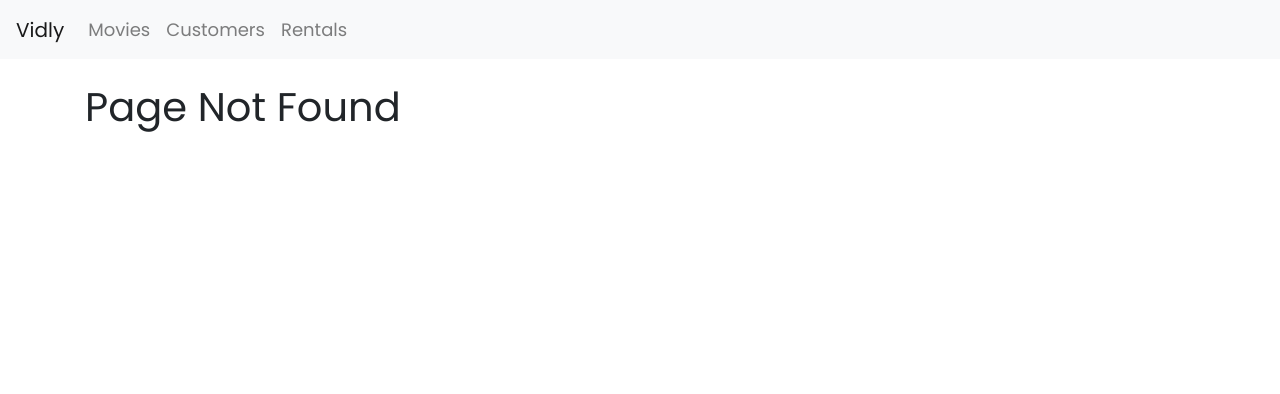
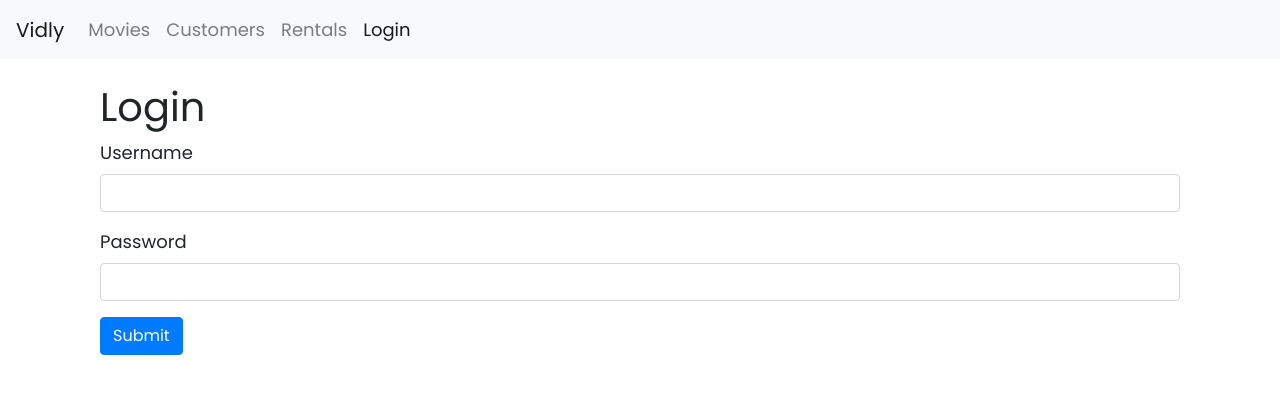
Before and after one commit to charlesonunze/vidly-client, a React (Create React App) app: page /login in a window 1280 px wide. Before the commit this address led to /not-found. Shown: the top 394 px of the page. Built offline with nearby package versions, Linux system fonts and the light colour scheme.

Commit message:
feat: 🎸 add LoginForm component

```diff
--- a/src/App.js
+++ b/src/App.js
@@ -1,11 +1,12 @@
 import React from 'react';
+import { Route, Switch, Redirect } from 'react-router-dom';
 import Movies from './components/Movies';
 import NavBar from './components/NavBar';
-import { Route, Switch, Redirect } from 'react-router-dom';
 import Customers from './components/Customers';
 import Rentals from './components/Rentals';
 import NotFound from './components/NotFound';
 import MoviesForm from './components/MoviesForm';
+import LoginForm from './components/LoginForm';
 
 function App() {
 	return (
@@ -13,6 +14,7 @@
 			<NavBar />
 			<main className='container'>
 				<Switch>
+					<Route path='/login' component={ LoginForm } />
 					<Route path='/movies/:id' component={ MoviesForm } />
 					<Route path='/movies' component={ Movies } />
 					<Route path='/rentals' component={ Rentals } />
--- /dev/null
+++ b/src/components/LoginForm.jsx
@@ -0,0 +1,69 @@
+import React, { Component } from 'react';
+
+class LoginForm extends Component {
+	state = {
+		account: {
+			username: '',
+			password: ''
+		}
+	};
+
+	formSubmitHandler = (e) => {
+		e.preventDefault();
+		console.log('sub');
+	};
+
+	onChangeHandler = ({ currentTarget: input }) => {
+		const account = { ...this.state.account };
+		account[input.name] = input.value;
+		this.setState({ account });
+	};
+
+	render() {
+		const { account } = this.state;
+
+		return (
+			<div className='container'>
+				<h1>Login</h1>
+
+				<form onSubmit={this.formSubmitHandler}>
+					<div className='form-group'>
+						<label htmlFor='username'>Username</label>
+
+						<input
+							type='text'
+							id='username'
+							name='username'
+							className='form-control'
+							value={account.username}
+							onChange={this.onChangeHandler}
+						></input>
+
+						{/* <small className='form-text'>
+							<p className='text-danger'>some validation error message</p>
+						</small> */}
+					</div>
+
+					<div className='form-group'>
+						<label htmlFor='password'>Password</label>
+
+						<input
+							type='password'
+							id='password'
+							name='password'
+							className='form-control'
+							value={account.password}
+							onChange={this.onChangeHandler}
+						></input>
+					</div>
+
+					<button type='submit' className='btn btn-primary'>
+						Submit
+					</button>
+				</form>
+			</div>
+		);
+	}
+}
+
+export default LoginForm;
--- a/src/components/NavBar.jsx
+++ b/src/components/NavBar.jsx
@@ -32,6 +32,10 @@
 					<NavLink className='nav-item nav-link' to='/rentals'>
 						Rentals
 					</NavLink>
+
+					<NavLink className='nav-item nav-link' to='/login'>
+						Login
+					</NavLink>
 				</ul>
 			</div>
 		</nav>
```
